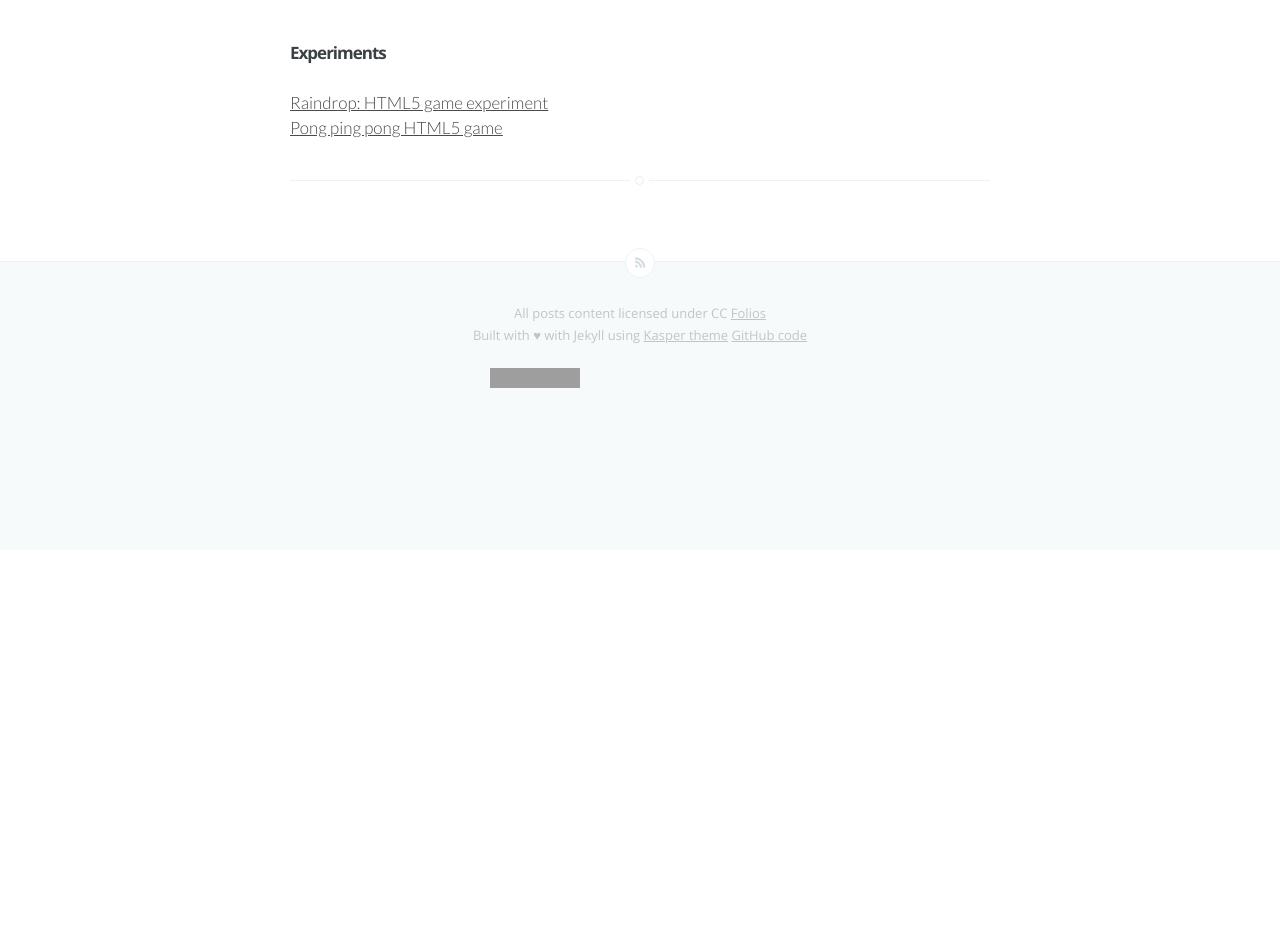
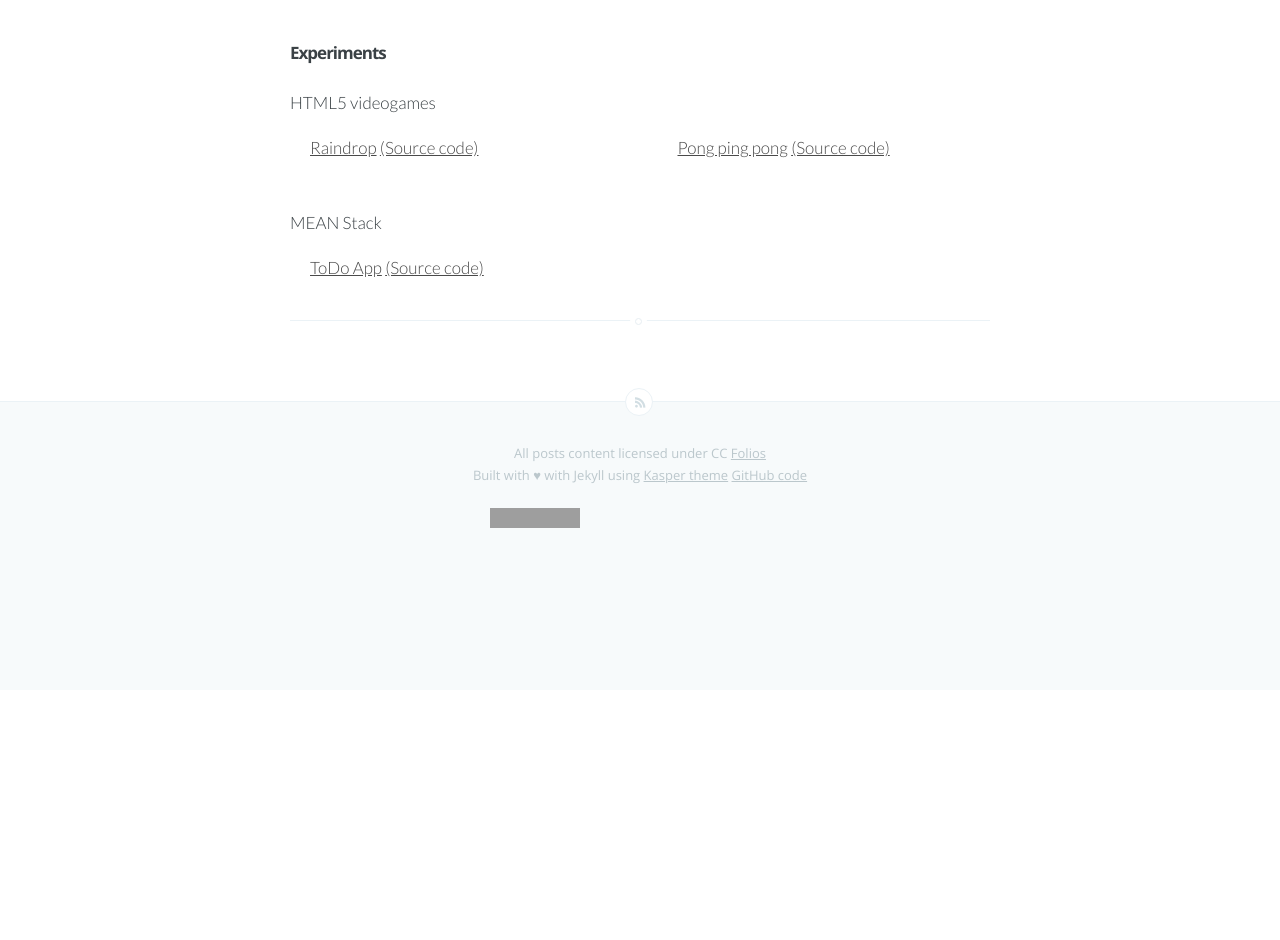
Before and after one commit to joaquindev/joaquindev.github.io, a Jekyll site: the page built from experiments.html, in a window 1280 px wide. Built offline with Jekyll 4.4.1, drawn with Linux system fonts in a browser that asks for light colours; Markdown is read by kramdown in place of the engine named in the settings; grey boxes are pictures that could not be loaded.

Commit message:
Add SimpleGrid.css from GitHub
Add SimpleGrid.css from GitHub. Precisely, it is now used in the
experiments.html page to add responsiveness.

Contact: joaquin@isla.io

```diff
--- a/_layouts/default.html
+++ b/_layouts/default.html
@@ -19,6 +19,9 @@
     <link rel="stylesheet" type="text/css" href="/assets/css/syntax.css">
     <!-- Customisation  -->
     <link rel="stylesheet" type="text/css" href="/assets/css/main.css" />
+
+<!-- SIMPLE GRID -->
+        <link rel="stylesheet" type="text/css" href="/assets/css/simplegrid.css" />
 
 </head>
 <body class="home-template">
--- /dev/null
+++ b/assets/css/simplegrid.css
@@ -0,0 +1,151 @@
+/*
+  Simple Grid
+  Learn More - http://dallasbass.com/simple-grid-a-lightweight-responsive-css-grid/
+  Project Page - http://thisisdallas.github.com/Simple-Grid/
+  Author - Dallas Bass
+  Site - dallasbass.com
+*/
+
+*, *:after, *:before {
+	-webkit-box-sizing: border-box;
+	-moz-box-sizing: border-box;
+	box-sizing: border-box;
+}
+
+body {
+	margin: 0px;
+}
+
+[class*='col-'] {
+	float: left;
+	padding-right: 20px;
+}
+
+[class*='col-']:last-of-type {
+	padding-right: 0px;
+}
+
+.grid {
+	width: 100%;
+	max-width: 1140px;
+	min-width: 755px;
+	margin: 0 auto;
+	overflow: hidden;
+}
+
+.grid:after {
+	content: "";
+	display: table;
+	clear: both;
+}
+
+.grid-pad {
+	padding: 20px 0 0px 20px;
+}
+
+.grid-pad > [class*='col-']:last-of-type {
+	padding-right: 20px;
+}
+
+.push-right {
+	float: right;
+}
+
+/* Content Columns */
+
+.col-1-1 {
+	width: 100%;
+}
+.col-2-3, .col-8-12 {
+	width: 66.66%;
+}
+
+.col-1-2, .col-6-12 {
+	width: 50%;
+}
+
+.col-1-3, .col-4-12 {
+	width: 33.33%;
+}
+
+.col-1-4, .col-3-12 {
+	width: 25%;
+}
+
+.col-1-5 {
+	width: 20%;
+}
+
+.col-1-6, .col-2-12 {
+	width: 16.667%;
+}
+
+.col-1-7 {
+	width: 14.28%;
+}
+
+.col-1-8 {
+	width: 12.5%;
+}
+
+.col-1-9 {
+	width: 11.1%;
+}
+
+.col-1-10 {
+	width: 10%;
+}
+
+.col-1-11 {
+	width: 9.09%;
+}
+
+.col-1-12 {
+	width: 8.33%
+}
+
+/* Layout Columns */
+
+.col-11-12 {
+	width: 91.66%
+}
+
+.col-10-12 {
+	width: 83.333%;
+}
+
+.col-9-12 {
+	width: 75%;
+}
+
+.col-5-12 {
+	width: 41.66%;
+}
+
+.col-7-12 {
+	width: 58.33%
+}
+
+@media handheld, only screen and (max-width: 767px) {
+
+
+	.grid {
+		width: 100%;
+		min-width: 0;
+		margin-left: 0px;
+		margin-right: 0px;
+		padding-left: 0px;
+		padding-right: 0px;
+	}
+
+	[class*='col-'] {
+		width: auto;
+		float: none;
+		margin-left: 0px;
+		margin-right: 0px;
+		margin-top: 10px;
+		margin-bottom: 10px;
+		padding-left: 20px;
+		padding-right: 20px;
+	}
+}
--- a/experiments.html
+++ b/experiments.html
@@ -6,10 +6,46 @@ title: Experiments
 <article class="post">
   <header class="post-header">
     <span class="blog-title">Experiments</span>
-    <br/>
-    <br/>
-      <a href='https://github.com/joaquindev/raindrop'>Raindrop: HTML5 game experiment</a>
-    <br/>
-      <a href='https://github.com/joaquindev/ponghtml5game'>Pong ping pong HTML5 game</a>
+        <!-- Grid 1/4 -->
+        <br/>
+        <br/>
+        HTML5 videogames
+        <div class="grid grid-pad">
+            <div class="col-1-2">
+                <div class="content">
+      <a href='https://github.com/joaquindev/raindrop'>Raindrop</a>
+      <a href='https://github.com/joaquindev/raindrop'>(Source code)</a>
+                </div>
+            </div>
+            <div class="col-1-2">
+                <div class="content">
+      <a href='https://github.com/joaquindev/ponghtml5game'>Pong ping pong</a>
+      <a href='https://github.com/joaquindev/ponghtml5game'>(Source code)</a>
+                </div>
+            </div>
+        </div>
+
+
+
+        <!-- Grid 1/4 -->
+        <br/>
+        <br/>
+        MEAN Stack
+        <div class="grid grid-pad">
+            <div class="col-1-2">
+                <div class="content">
+      <a href='http://sheltered-dawn-9351.herokuapp.com/'>ToDo App</a>
+      <a href='https://github.com/joaquindev/yet-the-same-angular-todo-app'>(Source code)</a>
+                </div>
+            </div>
+        </div>
+
+
+
+
+
+
+
+
   </header>
 </article>
```
